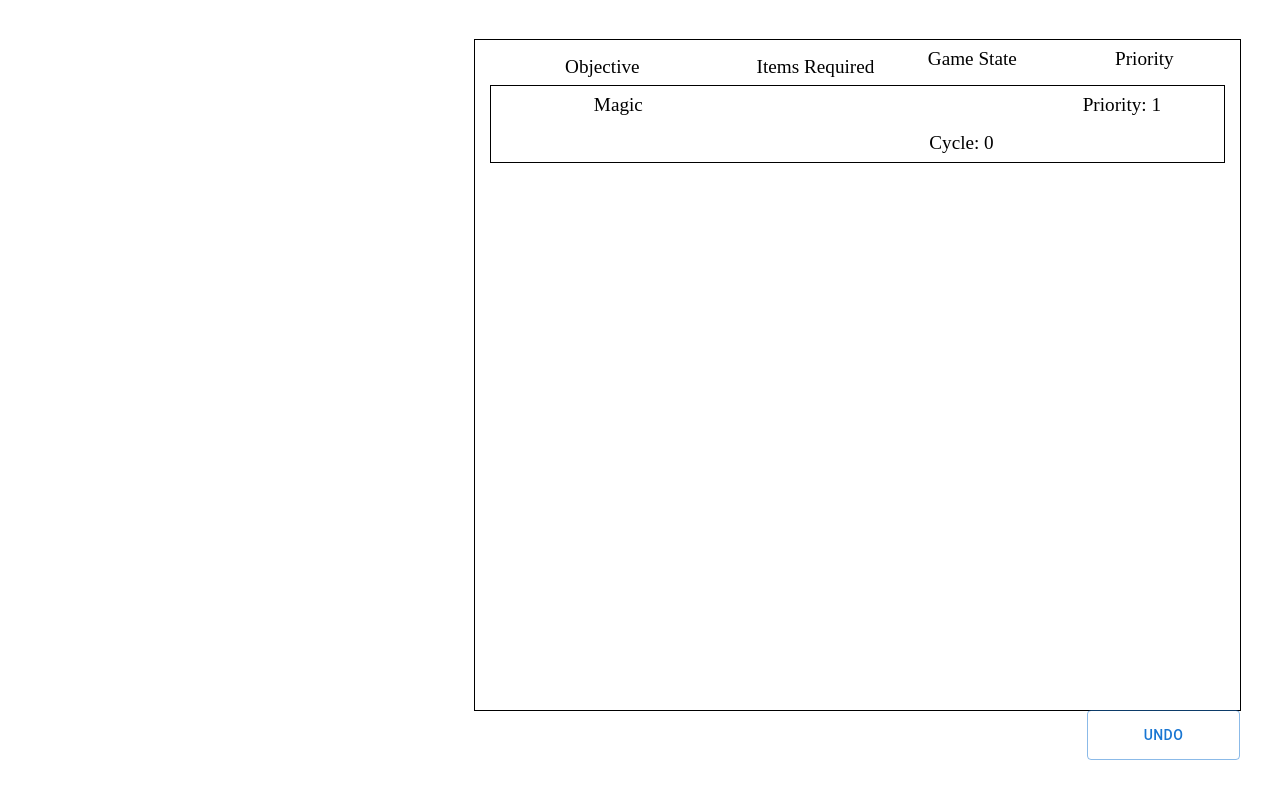
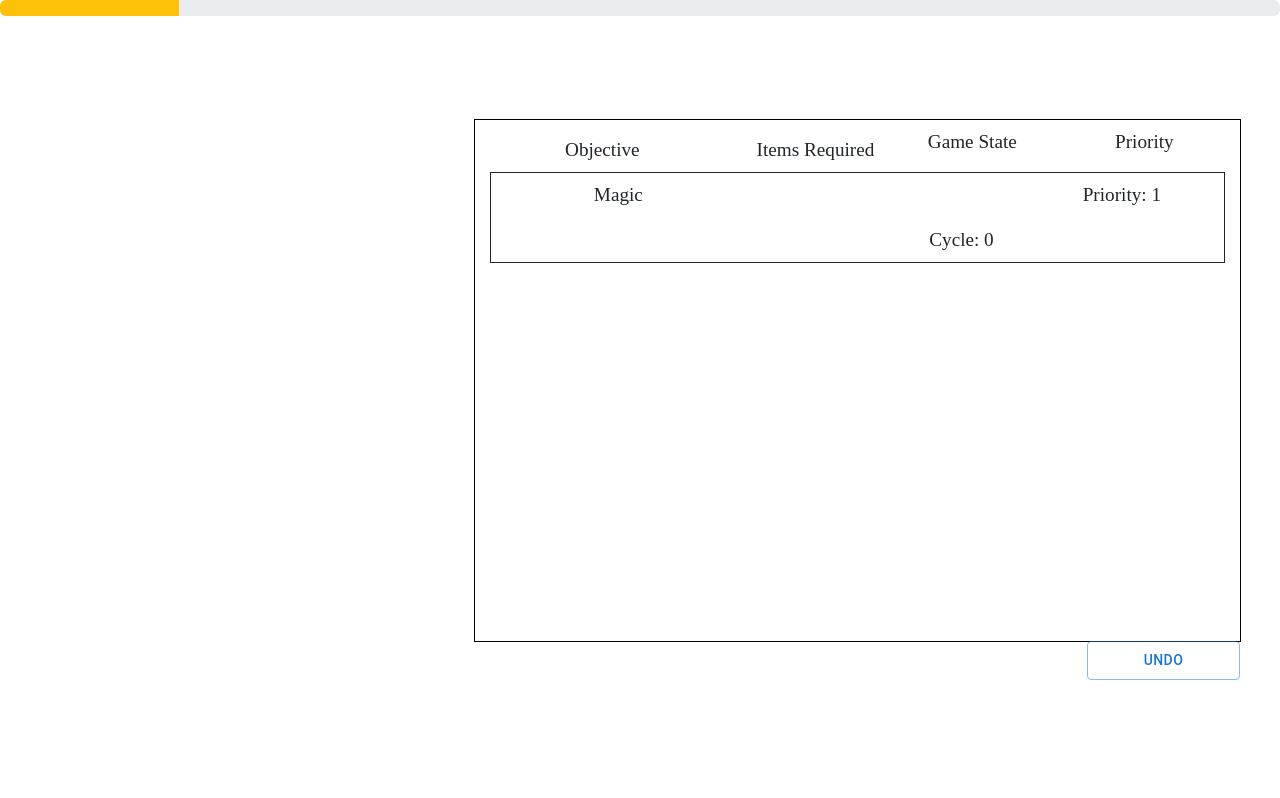
Before and after one commit to merekHailey/Majora-s-Mask-100--Tracker, a React (Create React App) app: page / in a window 1280 px wide. Built offline with nearby package versions, Linux system fonts and the light colour scheme.

Commit message:
Progress bar Basic: Implemented

```diff
--- a/package.json
+++ b/package.json
@@ -9,7 +9,9 @@
     "@testing-library/jest-dom": "^5.17.0",
     "@testing-library/react": "^13.4.0",
     "@testing-library/user-event": "^13.5.0",
+    "bootstrap": "^5.3.3",
     "react": "^18.2.0",
+    "react-bootstrap": "^2.10.1",
     "react-dom": "^18.2.0",
     "react-router-dom": "^6.11.0",
     "react-scripts": "5.0.1",
--- a/src/App.css
+++ b/src/App.css
@@ -9,19 +9,25 @@
 .app {
   text-align: center;
   display: grid;
-  grid-template-areas: ". tracker tracker"
+  grid-template-areas: "progress progress progress"
+                       ". tracker tracker"
                        ". tracker tracker"
                        ". tracker tracker";
 
   grid-template-columns: 34% 33% 33%;
+  grid-template-rows: 10% 30% 30% 30%;
   height: 100vh;
 
   font-family: Triforce;
 }
 
-
+.progressBar{
+  grid-area: progress;
+  width: 100%;
+  height: 100%;
+}
 .tracker{
   grid-area: tracker;
-  height: 90vh;
+  height: 80vh;
   padding: 5vh;
 }
--- a/src/App.js
+++ b/src/App.js
@@ -1,19 +1,42 @@
 import './App.css';
-import React from 'react';
+import React, { useEffect, useState } from 'react';
 import Tracker from './Components/Tracker';
+import TotalProgressBar from './Components/ProgressBar';
+import { Data } from './Data';
 
 
 function App() {
 
-//Migrate Data to state??
-//const [ObjectsData, setObjectsData] = useState(Data)
+  const [numCompleted, setNumCompleted] = useState(0)
+  const [numPossible, setNumPossible] = useState(0)
+  const [numPotential, setNumPotential] = useState(0)
 
-
+  useEffect(() => UpdateProgress())
+  function UpdateProgress(){
+      let numCompleted = 0
+      let numPossible = 0
+      let numPotential = 0
+      for(let i = 0; i < Data.length; ++i){
+          if(Data[i].complete){
+              numCompleted++
+          }
+          else if(!Data[i].complete && Data[i].possible){
+              numPossible++
+          }
+          else if(!Data[i].complete && Data[i].potential && !Data[i].possible){
+              numPotential++
+          }
+      }
+      setNumPossible(Math.floor((numPossible / Data.length) * 100))
+      setNumCompleted(Math.floor((numCompleted / Data.length) * 100))
+      setNumPotential(Math.floor((numPotential / Data.length) * 100))
+  }
 
 
   return (
     <div className='app'>
-      <Tracker className={"tracker"}/>
+      <TotalProgressBar numCompleted={numCompleted} numPossible={numPossible} numPotential={numPotential}/>
+      <Tracker UpdateProgress={UpdateProgress}/>
 
     </div>
   )
--- /dev/null
+++ b/src/Components/ProgressBar.jsx
@@ -0,0 +1,17 @@
+import ProgressBar from 'react-bootstrap/ProgressBar';
+import 'bootstrap/dist/css/bootstrap.min.css';
+
+export default function TotalProgressBar(props) {
+
+
+
+
+
+  return (
+        <ProgressBar className='progressBar'>
+            <ProgressBar variant="success" now={props.numCompleted} min={0} max={100} key={1} />
+            <ProgressBar variant="warning" now={props.numPossible} min={0} max={100} key={2} />
+            <ProgressBar animated variant="info" now={props.numPotential} min={0} max={100} key={3} />
+        </ProgressBar>
+  );
+}
--- a/src/Components/Tracker.jsx
+++ b/src/Components/Tracker.jsx
@@ -18,11 +18,13 @@ export default function Tracker(props){
     if(UndoList.length > 0){
       UndoList.pop().complete = false
       setShownObjCards(LoadList().map((Obj) => <ObjCard className={!Obj.possible && Obj.potential ? "potential" : "possible"} obj={Obj} UpdateShown={UpdateShown}></ObjCard>))
+      props.UpdateProgress()
     }
   }
 
   function UpdateShown(){
     setShownObjCards(LoadList().map((Obj) => <ObjCard className={!Obj.possible && Obj.potential ? "potential" : "possible"} obj={Obj} UpdateShown={UpdateShown}></ObjCard>))
+    props.UpdateProgress()
   }
 
 
```
Also changed, not shown: 1 other file (tests, documents, lock files or other folders).
